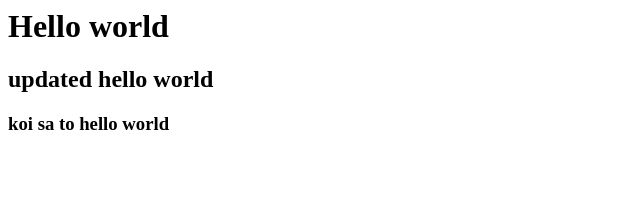
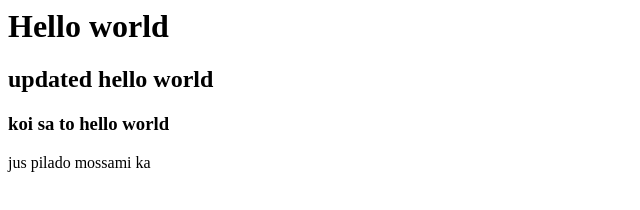
Before and after one commit to kajal23-kjl/jnit_devops2, a plain HTML site: page index.html in a window 1280 px wide. Shown: the whole page, without its empty margins (0-640 px from the left). Drawn offline with Linux system fonts and the light colour scheme.

Commit message:
Update index.html

```diff
--- a/index.html
+++ b/index.html
@@ -2,3 +2,4 @@
 <h2>updated hello world</h2>
 <h3>koi sa to hello world</h3>
 <h3></h3>
+<p>jus pilado mossami ka </p>
```
